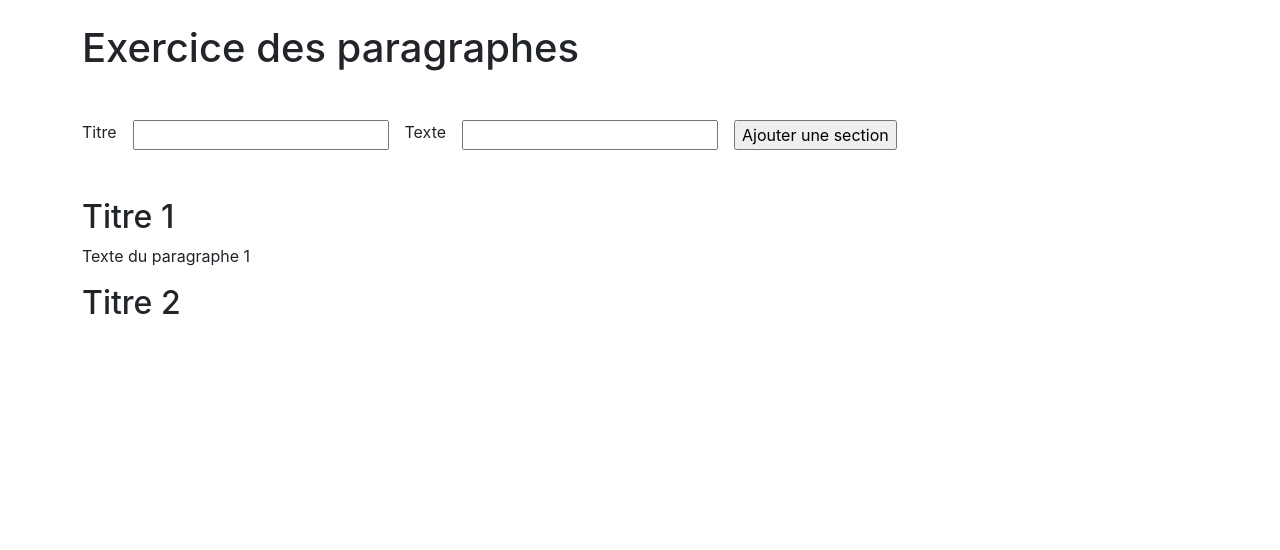
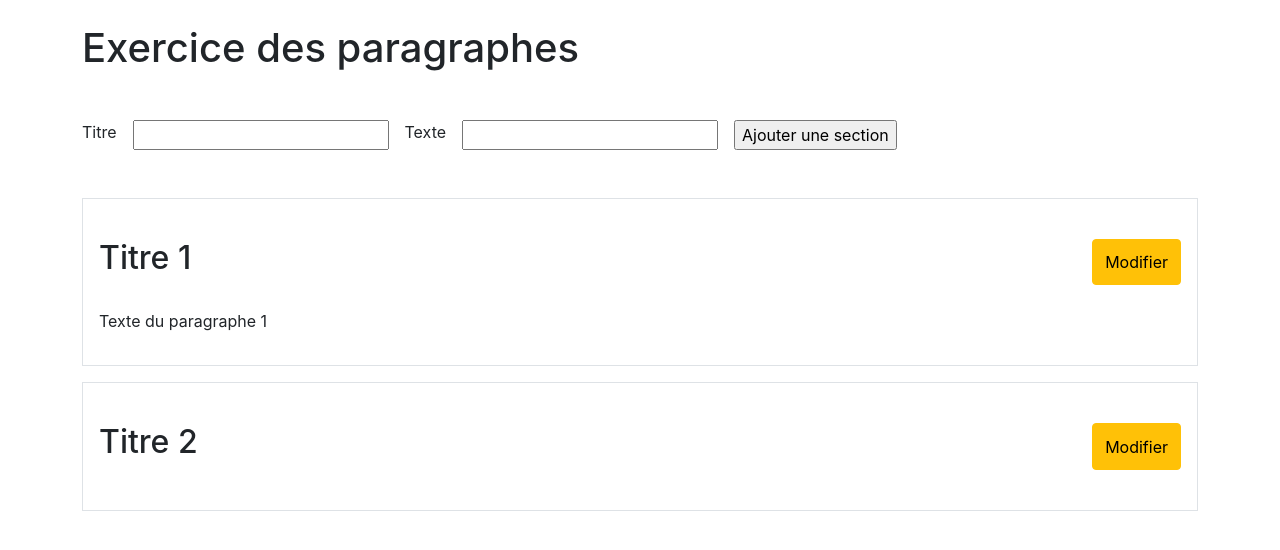
Before and after one commit to yvandouenel/diginamic2022M06, a React (Create React App) app in the folder react/paragraphes/: page / in a window 1280 px wide. Shown: the top 550 px of the page. Built offline with nearby package versions, Linux system fonts and the light colour scheme.

Commit message:
Exo paragraphes en cours.

```diff
--- a/react/paragraphes/src/components/App.js
+++ b/react/paragraphes/src/components/App.js
@@ -1,5 +1,6 @@
 import React, { Component } from "react";
 import FormAddSection from "./FormAddSection";
+import FormEditSection from "./FormEditSection";
 import Section from "./Section";
 
 class App extends Component {
@@ -20,6 +21,7 @@ class App extends Component {
           text_visible: false,
         },
       ],
+      form_update_is_visible: false,
     };
   }
   handleClickTitle = (event, index) => {
@@ -32,6 +34,14 @@ class App extends Component {
       !copy_state.sections[index].text_visible;
     // modification du state
     this.setState(copy_state);
+  };
+  handleClickEditButton = (event) => {
+    console.log(`Dans handleClickEditButton`);
+    // Modification de form_update_is_visible du state local
+    this.setState((state) => {
+      state.form_update_is_visible = !state.form_update_is_visible;
+      return state;
+    });
   };
   handleSubmitAddSection = (event, form_values) => {
     console.log(`Dans handleSubmitAddSection`);
@@ -55,12 +65,17 @@ class App extends Component {
       <div className="App container">
         <h1 className="mt-4">Exercice des paragraphes</h1>
         <FormAddSection handleSubmitAddSection={this.handleSubmitAddSection} />
+
+        {/* Affichage du formulaire de modification d'une section */}
+        {this.state.form_update_is_visible && <FormEditSection />}
+
         {/* Rendu des sections */}
         {this.state.sections.map((section, index) => (
           <Section
             key={section.id}
             section={section}
             handleClickTitle={this.handleClickTitle}
+            handleClickEditButton={this.handleClickEditButton}
             index={index}
           />
         ))}
--- /dev/null
+++ b/react/paragraphes/src/components/FormEditSection.js
@@ -0,0 +1,18 @@
+const FormEditSection = (props) => {
+  return (
+    <form
+      onSubmit={(event) => {
+        event.preventDefault();
+      }}
+      className="my-5 d-flex gap-3"
+    >
+      <label htmlFor="title">Titre</label>
+      <input type="text" id="title" name="title" />
+      <label htmlFor="text">Texte</label>
+      <input type="text" id="text" name="text" />
+      <input type="submit" value="Modifer" />
+    </form>
+  );
+};
+
+export default FormEditSection;
--- a/react/paragraphes/src/components/Section.js
+++ b/react/paragraphes/src/components/Section.js
@@ -3,14 +3,26 @@ const Section = (props) => {
   const { title, text_visible, text } = props.section;
 
   return (
-    <section>
+    <section className="border p-3 my-3">
+      <div className="d-flex gap-5 my-4 justify-content-between">
         <h2
           onClick={(event) => {
             props.handleClickTitle(event, props.index);
           }}
+          role="button"
         >
           {title}
         </h2>
+        <button
+          onClick={(event) => {
+            // appel du gestionnaire d'événemet qui a pour but d'afficher un formulaire
+            props.handleClickEditButton();
+          }}
+          className="btn btn-warning"
+        >
+          Modifier
+        </button>
+      </div>
       {text_visible && <p>{text}</p>}
     </section>
   );
```
Lines whose indentation alone changed are shown as unchanged.
